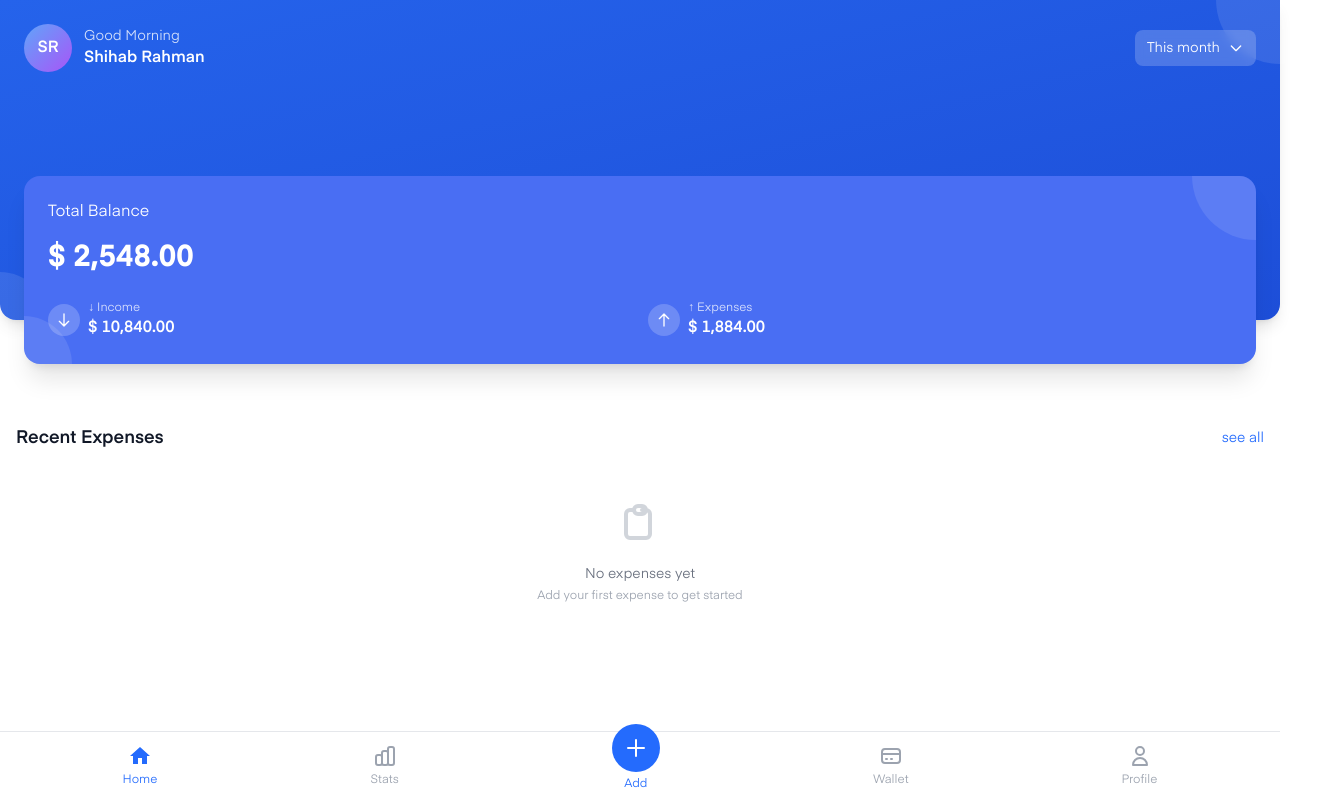
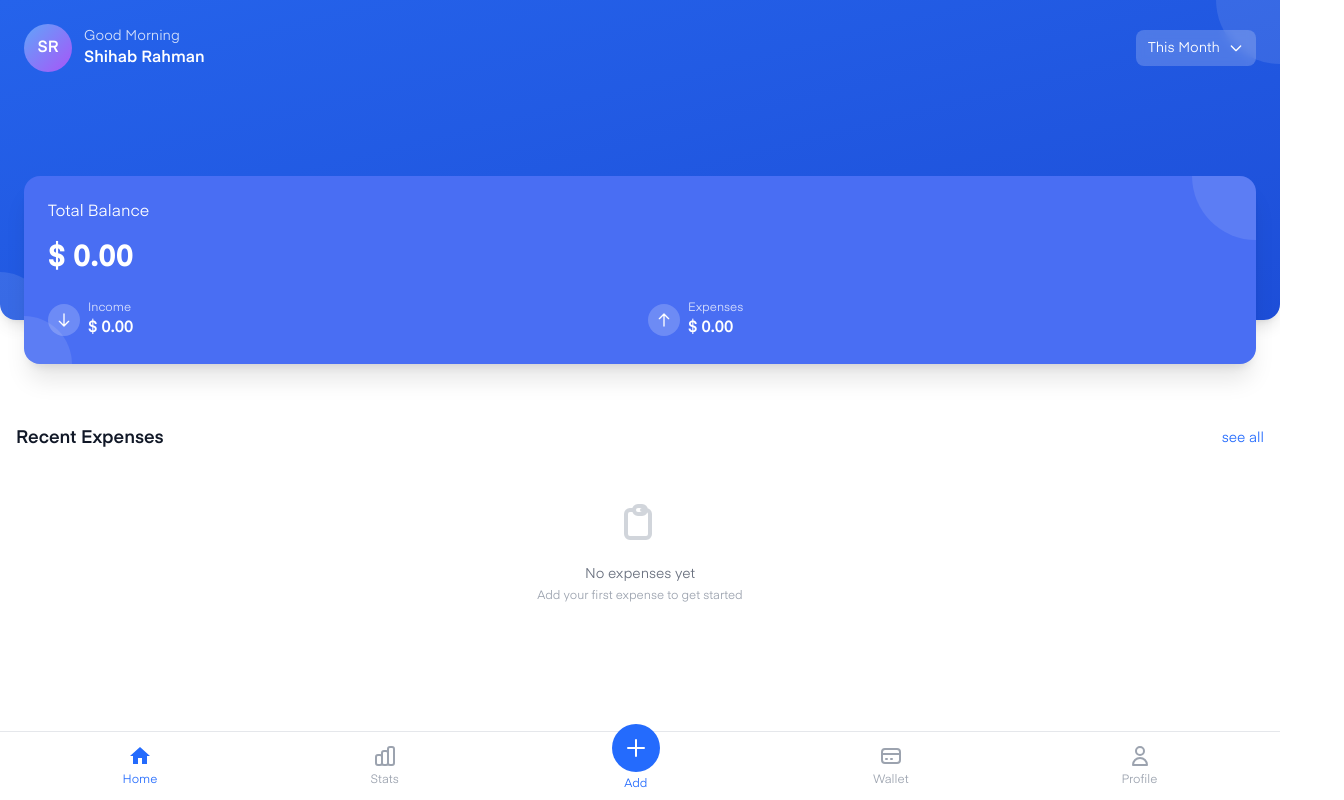
Before and after one commit to mohamedahmede/expense-tracker-lite, a React (Vite) app: page /dashboard in a window 1280 px wide. Shown: the whole page, 1344 px wide, since content can reach past the window. Built offline with nearby package versions, Linux system fonts and the light colour scheme; a web font is replaced by a local one.

Commit message:
add filteration and fixed it's issues

```diff
--- a/src/components/dashboardPage/AddExpensePopup.tsx
+++ b/src/components/dashboardPage/AddExpensePopup.tsx
@@ -29,7 +29,17 @@ export interface AddExpenseFormValues {
 
 const AddExpenseSchema = Yup.object().shape({
   category: Yup.string().required('Category is required'),
-  amount: Yup.string().required('Amount is required'),
+  amount: Yup.string()
+    .required('Amount is required')
+    .test('is-positive', 'Amount must be positive', (value) => {
+      if (!value) return false;
+      const num = parseFloat(value);
+      return !isNaN(num) && num > 0;
+    })
+    .test('is-valid-number', 'Please enter a valid number', (value) => {
+      if (!value) return false;
+      return !isNaN(parseFloat(value));
+    }),
   date: Yup.string().required('Date is required'),
   currency: Yup.string().required('Currency is required'),
 });
@@ -237,7 +247,7 @@ const AddExpensePopup: React.FC<AddExpensePopupProps> = ({
                       <label className="block text-sm font-medium text-gray-700 mb-4">
                         Categories
                       </label>
-                      <div className="grid grid-cols-4 gap-4">
+                      <div className="grid grid-cols-4 gap-3">
                         {expenseTypes.map((type) => (
                           <button
                             key={type.id}
@@ -246,7 +256,7 @@ const AddExpensePopup: React.FC<AddExpensePopupProps> = ({
                               handleCategorySelect(type.id);
                               setFieldValue('category', type.id);
                             }}
-                            className={`flex flex-col items-center space-y-2 p-3 rounded-lg transition-all ${
+                            className={`flex flex-col items-center space-y-2 p-3 rounded-lg transition-all w-full min-w-0 ${
                               selectedCategory === type.id
                                 ? 'bg-primary text-white'
                                 : `${type.bgColor} hover:scale-105`
@@ -266,9 +276,9 @@ const AddExpensePopup: React.FC<AddExpensePopupProps> = ({
                                 <path strokeLinecap="round" strokeLinejoin="round" strokeWidth={2} d={type.iconPath} />
                               </svg>
                             </div>
-                            <span className={`text-xs font-medium ${
+                            <span className={`text-xs font-medium truncate w-full text-center ${
                               selectedCategory === type.id ? 'text-white' : 'text-gray-700'
-                            }`}>
+                            }`} title={type.name}>
                               {type.name}
                             </span>
                           </button>
@@ -278,14 +288,16 @@ const AddExpensePopup: React.FC<AddExpensePopupProps> = ({
                         <button
                           type="button"
                           onClick={() => setIsAddCategoryOpen(true)}
-                          className="flex flex-col items-center space-y-2 p-3 rounded-lg border-2 border-dashed border-gray-300 hover:border-primary hover:bg-gray-50 transition-all"
+                          className="flex flex-col items-center space-y-2 p-3 rounded-lg border-2 border-dashed border-gray-300 hover:border-primary hover:bg-gray-50 transition-all w-full min-w-0"
                         >
                           <div className="w-12 h-12 rounded-full bg-gray-100 flex items-center justify-center">
                             <svg className="w-6 h-6 text-primary" fill="none" stroke="currentColor" viewBox="0 0 24 24">
                               <path strokeLinecap="round" strokeLinejoin="round" strokeWidth={2} d="M12 4v16m8-8H4" />
                             </svg>
                           </div>
-                          <span className="text-xs font-medium text-gray-600">Add Category</span>
+                          <span className="text-xs font-medium text-gray-600 truncate w-full text-center" title="Add Category">
+                            Add Category
+                          </span>
                         </button>
                       </div>
                     </div>
--- a/src/components/dashboardPage/DashboardHeader.tsx
+++ b/src/components/dashboardPage/DashboardHeader.tsx
@@ -1,14 +1,50 @@
+import { useState, useRef, useEffect } from "react";
 import DashboardHeaderDetails from "./DashboardHeaderDetails";
 
-const DashboardHeader = () => {
+export type FilterPeriod = 'today' | 'this-week' | 'this-month' | 'this-year' | 'all';
+
+interface DashboardHeaderProps {
+  selectedFilter: FilterPeriod;
+  onFilterChange: (filter: FilterPeriod) => void;
+}
+
+const DashboardHeader: React.FC<DashboardHeaderProps> = ({ selectedFilter, onFilterChange }) => {
+  const [isFilterOpen, setIsFilterOpen] = useState(false);
+  const filterRef = useRef<HTMLDivElement>(null);
+
+  useEffect(() => {
+    const handleClickOutside = (event: MouseEvent) => {
+      if (filterRef.current && !filterRef.current.contains(event.target as Node)) {
+        setIsFilterOpen(false);
+      }
+    };
+
+    document.addEventListener('mousedown', handleClickOutside);
+    return () => document.removeEventListener('mousedown', handleClickOutside);
+  }, []);
+
+  const filterOptions = [
+    { value: 'today', label: 'Today' },
+    { value: 'this-week', label: 'This Week' },
+    { value: 'this-month', label: 'This Month' },
+    { value: 'this-year', label: 'This Year' },
+    { value: 'all', label: 'All Time' },
+  ];
+
+  const getFilterLabel = (filter: FilterPeriod): string => {
+    const option = filterOptions.find(opt => opt.value === filter);
+    console.log('getFilterLabel called with:', filter, 'Found option:', option);
+    return option ? option.label : 'This Month';
+  };
+
   return (
-		<div className="dashboard-header-container relative">
-			<div className="bg-gradient-to-br from-blue-600 to-blue-700 min-h-[20rem] rounded-b-2xl pt-6 px-6 relative  shadow-lg">
+    <div className="dashboard-header-container relative" key={selectedFilter}>
+      <div className="bg-gradient-to-br from-blue-600 to-blue-700 min-h-[20rem] rounded-b-2xl pt-6 px-6 relative shadow-lg">
         {/* Background Pattern */}
         <div className="absolute top-0 right-0 w-32 h-32 bg-white/10 rounded-full -translate-y-16 translate-x-16"></div>
         <div className="absolute bottom-0 left-0 w-24 h-24 bg-white/10 rounded-full translate-y-12 -translate-x-12"></div>
 
-				<div className="relative z-10 flex items-center justify-between">
+        <div className="relative z-20 flex items-center justify-between">
           <div className="flex items-center space-x-3">
             <div className="w-12 h-12 bg-gradient-to-br from-blue-400 to-purple-500 rounded-full flex items-center justify-center">
               <span className="text-white font-semibold">SR</span>
@@ -18,10 +54,16 @@ const DashboardHeader = () => {
               <p className="text-white font-semibold">Shihab Rahman</p>
             </div>
           </div>
-					<button className="flex items-center space-x-2 bg-white/20 backdrop-blur-sm px-3 py-2 rounded-lg">
-						<span className="text-sm font-medium text-white">This month</span>
+
+          {/* Filter Dropdown */}
+          <div className="relative" ref={filterRef}>
+            <button
+              className="flex items-center space-x-2 bg-white/20 backdrop-blur-sm px-3 py-2 rounded-lg hover:bg-white/30 transition-colors"
+              onClick={() => setIsFilterOpen(!isFilterOpen)}
+            >
+              <span className="text-sm font-medium text-white">{getFilterLabel(selectedFilter)}</span>
               <svg
-							className="w-4 h-4 text-white"
+                className={`w-4 h-4 text-white transition-transform duration-200 ${isFilterOpen ? 'rotate-180' : ''}`}
                 fill="none"
                 stroke="currentColor"
                 viewBox="0 0 24 24"
@@ -34,9 +76,34 @@ const DashboardHeader = () => {
                 />
               </svg>
             </button>
+
+            {/* Filter Dropdown Menu */}
+            {isFilterOpen && (
+              <div className="absolute right-0 mt-2 w-40 bg-white rounded-lg shadow-lg border border-gray-200 z-[9999]">
+                {filterOptions.map((option) => (
+                  <button
+                    key={option.value}
+                    onClick={() => {
+                      console.log('Clicked option:', option.value, option.label);
+                      onFilterChange(option.value as FilterPeriod);
+                      setIsFilterOpen(false);
+                    }}
+                    className={`w-full px-4 py-2 text-left text-sm hover:bg-gray-50 transition-colors ${
+                      selectedFilter === option.value
+                        ? 'bg-primary text-white hover:bg-primary'
+                        : 'text-gray-700'
+                    } first:rounded-t-lg last:rounded-b-lg`}
+                  >
+                    {option.label}
+                  </button>
+                ))}
               </div>
+            )}
+          </div>
+        </div>
+
         {/* Total Balance Card - Second Blue Card */}
-				<DashboardHeaderDetails />
+        <DashboardHeaderDetails selectedFilter={selectedFilter} />
       </div>
     </div>
   );
--- a/src/components/dashboardPage/DashboardHeaderDetails.tsx
+++ b/src/components/dashboardPage/DashboardHeaderDetails.tsx
@@ -1,4 +1,20 @@
-const DashboardHeaderDetails = () => {
+import { useMemo } from "react";
+import { getTotalExpensesByPeriod } from "../../data/expenses";
+import type { FilterPeriod } from "./DashboardHeader";
+
+interface DashboardHeaderDetailsProps {
+  selectedFilter: FilterPeriod;
+}
+
+const DashboardHeaderDetails: React.FC<DashboardHeaderDetailsProps> = ({ selectedFilter }) => {
+  const totalExpenses = useMemo(() => {
+    return getTotalExpensesByPeriod(selectedFilter);
+  }, [selectedFilter]);
+
+  // For demo purposes, we'll show income as 2x expenses
+  const totalIncome = totalExpenses * 2;
+  const totalBalance = totalIncome - totalExpenses;
+
 	return (
 		<div className="py-6">
 			<div className="bg-[#496ef3] absolute bottom-[-5rem] left-0 w-full h-full rounded-2xl p-6 relative overflow-hidden shadow-xl">
@@ -9,11 +25,10 @@ const DashboardHeaderDetails = () => {
 				<div className="relative z-10">
 					<div className="flex justify-between items-start mb-4">
 						<h2 className="text-white font-medium">Total Balance</h2>
-
 					</div>
 
 					<div className="text-white mb-6">
-						<span className="text-3xl font-bold">$ 2,548.00</span>
+						<span className="text-3xl font-bold">$ {totalBalance.toFixed(2)}</span>
 					</div>
 
 					<div className="grid grid-cols-2 gap-4">
@@ -34,8 +49,8 @@ const DashboardHeaderDetails = () => {
 								</svg>
 							</div>
 							<div>
-								<p className="text-white/80 text-xs">↓ Income</p>
-								<p className="text-white font-semibold">$ 10,840.00</p>
+								<p className="text-white/80 text-xs">Income</p>
+								<p className="text-white font-semibold">$ {totalIncome.toFixed(2)}</p>
 							</div>
 						</div>
 
@@ -56,8 +71,8 @@ const DashboardHeaderDetails = () => {
 								</svg>
 							</div>
 							<div>
-								<p className="text-white/80 text-xs">↑ Expenses</p>
-								<p className="text-white font-semibold">$ 1,884.00</p>
+								<p className="text-white/80 text-xs">Expenses</p>
+								<p className="text-white font-semibold">$ {totalExpenses.toFixed(2)}</p>
 							</div>
 						</div>
 					</div>
--- a/src/data/expenses.ts
+++ b/src/data/expenses.ts
@@ -27,7 +27,7 @@ const initializeExpenses = (): Expense[] => {
 // Get all expenses (sorted by date, newest first)
 export const getExpenses = (): Expense[] => {
   const expenses = initializeExpenses();
-  return expenses.sort((a, b) => new Date(b.createdAt).getTime() - new Date(a.createdAt).getTime());
+  return expenses.sort((a, b) => new Date(b.date).getTime() - new Date(a.date).getTime());
 };
 
 // Add a new expense
@@ -102,6 +102,71 @@ export const getExpensesByDateRange = (startDate: string, endDate: string): Expe
   });
 };
 
+// Get expenses filtered by time period
+export const getExpensesByPeriod = (period: 'today' | 'this-week' | 'this-month' | 'this-year' | 'all'): Expense[] => {
+  const allExpenses = getExpenses();
+
+  console.log('Filtering for period:', period, 'Total expenses:', allExpenses.length);
+
+  if (period === 'all') {
+    console.log('Returning all expenses:', allExpenses.length);
+    return allExpenses;
+  }
+
+  const now = new Date();
+  const today = new Date(now.getFullYear(), now.getMonth(), now.getDate());
+
+  const filteredExpenses = allExpenses.filter(expense => {
+    const expenseDate = new Date(expense.date);
+    const expenseDateOnly = new Date(expenseDate.getFullYear(), expenseDate.getMonth(), expenseDate.getDate());
+
+    switch (period) {
+      case 'today': {
+        const isToday = expenseDateOnly.getTime() === today.getTime();
+        console.log('Today check:', expenseDateOnly, today, isToday);
+        return isToday;
+      }
+
+      case 'this-week': {
+        const startOfWeek = new Date(today);
+        startOfWeek.setDate(today.getDate() - today.getDay());
+        const endOfWeek = new Date(startOfWeek);
+        endOfWeek.setDate(startOfWeek.getDate() + 6);
+        const inWeek = expenseDateOnly >= startOfWeek && expenseDateOnly <= endOfWeek;
+        console.log('Week check:', expenseDateOnly, startOfWeek, endOfWeek, inWeek);
+        return inWeek;
+      }
+
+      case 'this-month': {
+        const startOfMonth = new Date(now.getFullYear(), now.getMonth(), 1);
+        const endOfMonth = new Date(now.getFullYear(), now.getMonth() + 1, 0);
+        const inMonth = expenseDateOnly >= startOfMonth && expenseDateOnly <= endOfMonth;
+        console.log('Month check:', expenseDateOnly, startOfMonth, endOfMonth, inMonth);
+        return inMonth;
+      }
+
+      case 'this-year': {
+        const startOfYear = new Date(now.getFullYear(), 0, 1);
+        const endOfYear = new Date(now.getFullYear(), 11, 31);
+        const inYear = expenseDateOnly >= startOfYear && expenseDateOnly <= endOfYear;
+        console.log('Year check:', expenseDateOnly, startOfYear, endOfYear, inYear);
+        return inYear;
+      }
+
+      default:
+        return true;
+    }
+  });
+
+  console.log('Filtered expenses for', period, ':', filteredExpenses.length);
+  return filteredExpenses;
+};
+
+// Get total expenses for a specific period
+export const getTotalExpensesByPeriod = (period: 'today' | 'this-week' | 'this-month' | 'this-year' | 'all'): number => {
+  return getExpensesByPeriod(period).reduce((total, expense) => total + expense.amount, 0);
+};
+
 // Generate unique expense ID
 const generateExpenseId = (): string => {
   return `expense_${Date.now()}_${Math.random().toString(36).substr(2, 9)}`;
--- a/src/pages/DashboardPage.tsx
+++ b/src/pages/DashboardPage.tsx
@@ -1,29 +1,30 @@
-import React, { useState, useEffect } from 'react';
-import ExpenseItem from '../components/dashboardPage/ExpenseItem';
-import DashboardHeader from '../components/dashboardPage/DashboardHeader';
-import AddExpensePopup from '../components/dashboardPage/AddExpensePopup';
-import { getExpenses, type Expense } from '../data/expenses';
-import { getExpenseType } from '../data/expenseTypes';
-import type { AddExpenseFormValues } from '../components/dashboardPage/AddExpensePopup';
+import  { useState, useMemo } from "react";
+import ExpenseItem from "../components/dashboardPage/ExpenseItem";
+import DashboardHeader from "../components/dashboardPage/DashboardHeader";
+import AddExpensePopup from "../components/dashboardPage/AddExpensePopup";
+import { getExpensesByPeriod } from "../data/expenses";
+import type { AddExpenseFormValues } from "../components/dashboardPage/AddExpensePopup";
+import type { FilterPeriod } from "../components/dashboardPage/DashboardHeader";
 
 const DashboardPage = () => {
 	const [isAddExpenseOpen, setIsAddExpenseOpen] = useState(false);
-  const [expenses, setExpenses] = useState<Expense[]>([]);
+	const [selectedFilter, setSelectedFilter] = useState<FilterPeriod>('this-month');
+	const [refreshTrigger, setRefreshTrigger] = useState(0);
 
-  // Load expenses on component mount
-  useEffect(() => {
-    loadExpenses();
-  }, []);
+	// Use useMemo to optimize filtering performance
+	const expenses = useMemo(() => {
+		return getExpensesByPeriod(selectedFilter);
+	}, [selectedFilter, refreshTrigger]);
 
-  const loadExpenses = () => {
-    const allExpenses = getExpenses();
-    setExpenses(allExpenses);
+	const handleAddExpense = (values: AddExpenseFormValues) => {
+		console.log("New expense added:", values);
+		// Force re-evaluation by incrementing refresh trigger
+		setRefreshTrigger(prev => prev + 1);
 	};
 
-  const handleAddExpense = (values: AddExpenseFormValues) => {
-    console.log('New expense added:', values);
-    // Reload expenses to show the new one
-    loadExpenses();
+	const handleFilterChange = (filter: FilterPeriod) => {
+		console.log('Filter changing from', selectedFilter, 'to', filter);
+		setSelectedFilter(filter);
 	};
 
 	const formatDate = (dateString: string): string => {
@@ -33,30 +34,39 @@ const DashboardPage = () => {
 		const diffDays = Math.ceil(diffTime / (1000 * 60 * 60 * 24));
 
 		if (diffDays === 0) {
-      return 'Today ' + date.toLocaleTimeString('en-US', {
-        hour: 'numeric',
-        minute: '2-digit',
-        hour12: true
-      });
+			return (
+				"Today " +
+				date.toLocaleTimeString("en-US", {
+					hour: "numeric",
+					minute: "2-digit",
+					hour12: true,
+				})
+			);
 		} else if (diffDays === 1) {
-      return 'Yesterday ' + date.toLocaleTimeString('en-US', {
-        hour: 'numeric',
-        minute: '2-digit',
-        hour12: true
-      });
+			return (
+				"Yesterday " +
+				date.toLocaleTimeString("en-US", {
+					hour: "numeric",
+					minute: "2-digit",
+					hour12: true,
+				})
+			);
 		} else if (diffDays < 7) {
 			return `${diffDays} days ago`;
 		} else {
-      return date.toLocaleDateString('en-US', {
-        month: 'short',
-        day: 'numeric'
+			return date.toLocaleDateString("en-US", {
+				month: "short",
+				day: "numeric",
 			});
 		}
 	};
 
 	return (
-    <div className="min-h-screen bg-white">
-      <DashboardHeader />
+		<div className="min-h-screen bg-white overflow-x-hidden">
+			<DashboardHeader
+				selectedFilter={selectedFilter}
+				onFilterChange={handleFilterChange}
+			/>
 
 			{/* Recent Expenses Section */}
 			<div className="px-4 pt-[6.5rem] pb-6">
@@ -80,11 +90,23 @@ const DashboardPage = () => {
 						))
 					) : (
 						<div className="text-center py-8 text-gray-500">
-              <svg className="w-12 h-12 mx-auto mb-4 text-gray-300" fill="none" stroke="currentColor" viewBox="0 0 24 24">
-                <path strokeLinecap="round" strokeLinejoin="round" strokeWidth={2} d="M9 5H7a2 2 0 00-2 2v10a2 2 0 002 2h8a2 2 0 002-2V7a2 2 0 00-2-2h-2M9 5a2 2 0 002 2h2a2 2 0 002-2M9 5a2 2 0 012-2h2a2 2 0 012 2" />
+							<svg
+								className="w-12 h-12 mx-auto mb-4 text-gray-300"
+								fill="none"
+								stroke="currentColor"
+								viewBox="0 0 24 24"
+							>
+								<path
+									strokeLinecap="round"
+									strokeLinejoin="round"
+									strokeWidth={2}
+									d="M9 5H7a2 2 0 00-2 2v10a2 2 0 002 2h8a2 2 0 002-2V7a2 2 0 00-2-2h-2M9 5a2 2 0 002 2h2a2 2 0 002-2M9 5a2 2 0 012-2h2a2 2 0 012 2"
+								/>
 							</svg>
 							<p className="text-sm">No expenses yet</p>
-              <p className="text-xs text-gray-400 mt-1">Add your first expense to get started</p>
+							<p className="text-xs text-gray-400 mt-1">
+								Add your first expense to get started
+							</p>
 						</div>
 					)}
 				</div>
```
Also changed, not shown: src/components/dashboardPage/AddCategoryPopup.tsx (+1 -16 lines), src/components/reusable/inputs/CustomCurrencyInput.tsx (+20 -0 lines). Lines whose indentation alone changed are shown as unchanged.
